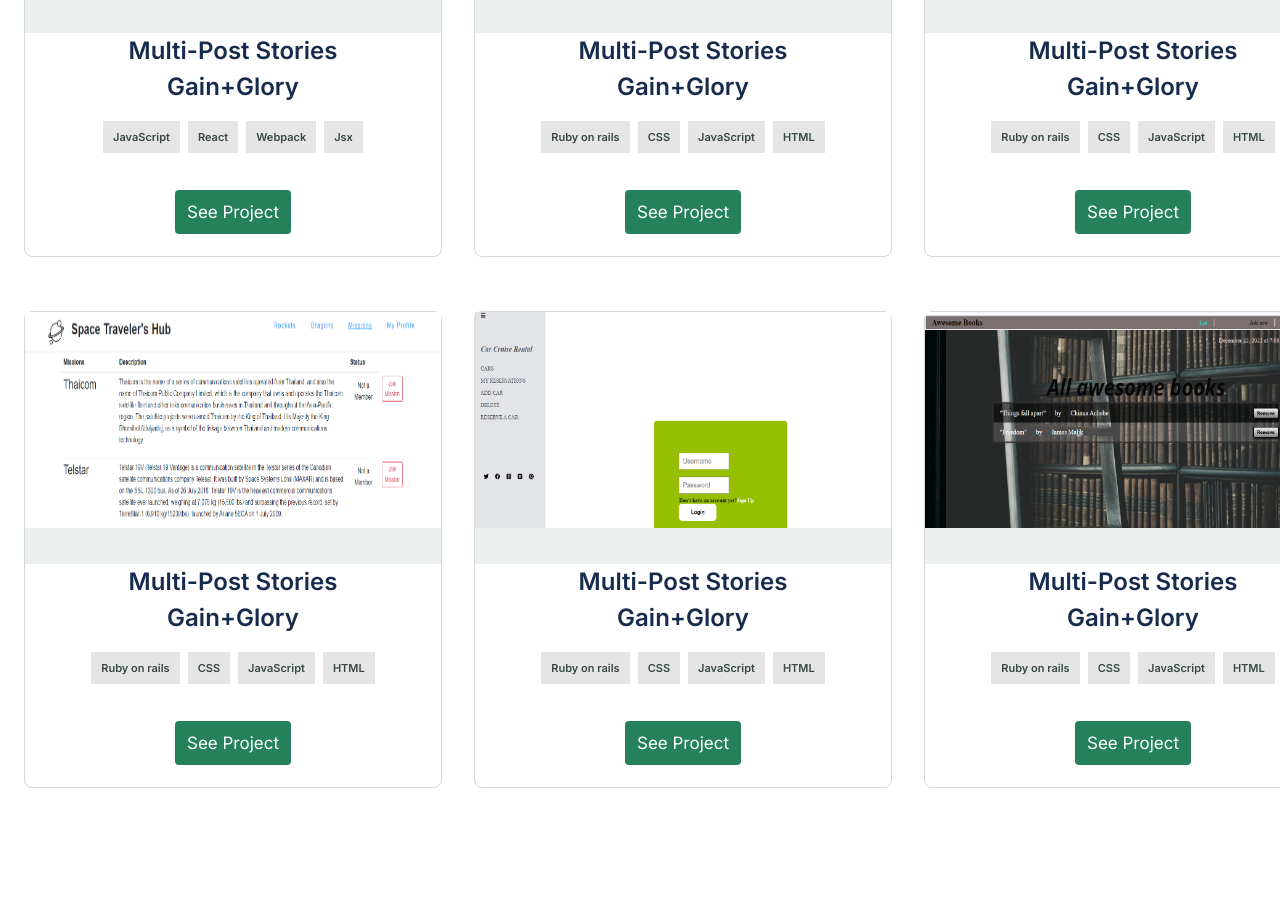
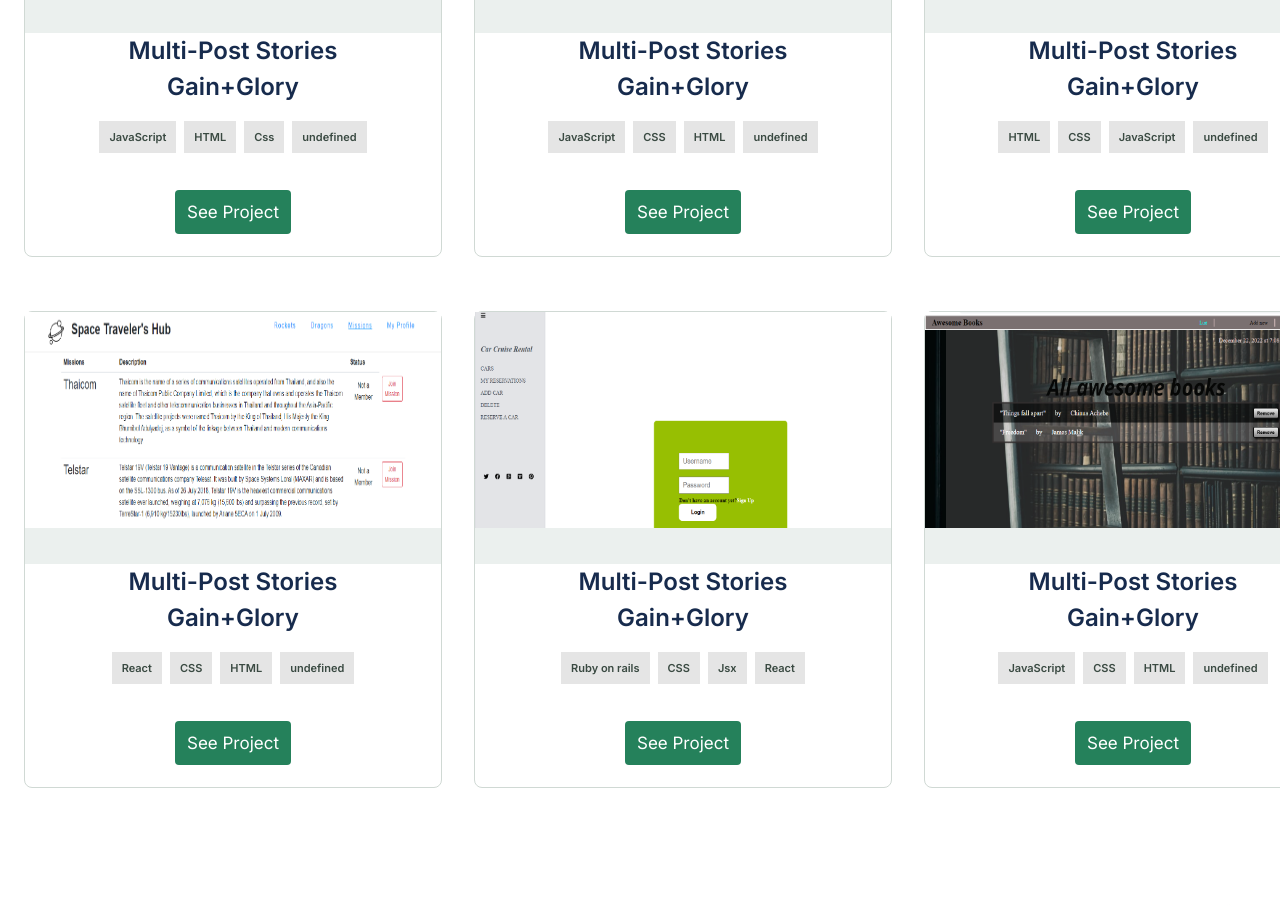
Before and after one commit to Eternalgratis/Portfolio, a plain HTML site: page index.html in a window 1280 px wide. Shown: the part 1054-1962 px from the top of the page. Drawn offline with Linux system fonts and the light colour scheme.

Commit message:
Adding projects to my portfolio

```diff
--- a/modal.js
+++ b/modal.js
@@ -23,9 +23,9 @@ const proj = [
 
     projectSubtitle: 'Gain+Glory',
 
-    skills: ['JavaScript', 'React', 'Webpack', 'Jsx', 'Css'],
+    skills: [ 'JavaScript', 'HTML', 'Css' ],
 
-    projectDetails: 'https://github.com/Eternalgratis/Math-magician',
+    href: 'https://github.com/Eternalgratis/Math-magician',
 
     // liveUrl:
     // sourceUrl:
@@ -38,7 +38,9 @@ const proj = [
 
     projectSubtitle: 'Gain+Glory',
 
-    skills: ['Ruby on rails', 'CSS', 'JavaScript', 'HTML'],
+    skills: [ 'JavaScript', 'CSS', 'HTML' ],
+
+    href: 'https://github.com/Eternalgratis/Bookstore',
 
     // liveUrl:
     // sourceUrl:
@@ -51,7 +53,9 @@ const proj = [
 
     projectSubtitle: 'Gain+Glory',
 
-    skills: ['Ruby on rails', 'CSS', 'JavaScript', 'HTML'],
+    skills: [ 'HTML', 'CSS', 'JavaScript' ],
+
+    href:'https://github.com/Eternalgratis/Leaderboard',
 
     // liveUrl:
     // sourceUrl:
@@ -64,7 +68,9 @@ const proj = [
 
     projectSubtitle: 'Gain+Glory',
 
-    skills: ['Ruby on rails', 'CSS', 'JavaScript', 'HTML'],
+    skills: [ 'React', 'CSS', 'HTML' ],
+
+    href: 'https://github.com/Eternalgratis/Space-Travelers',
 
     // liveUrl:
     // sourceUrl:
@@ -77,7 +83,9 @@ const proj = [
 
     projectSubtitle: 'Gain+Glory',
 
-    skills: ['Ruby on rails', 'CSS', 'JavaScript', 'HTML'],
+    skills: [ 'Ruby on rails', 'CSS', 'Jsx', 'React' ],
+
+    href: 'https://github.com/Eternalgratis/car_cruise_rental',
 
     // liveUrl:
     // sourceUrl:
@@ -90,7 +98,9 @@ const proj = [
 
     projectSubtitle: 'Gain+Glory',
 
-    skills: ['Ruby on rails', 'CSS', 'JavaScript', 'HTML'],
+    skills: [ 'JavaScript', 'CSS', 'HTML' ],
+
+    href: 'https://github.com/Eternalgratis/AwesomebooksES6',
 
     // liveUrl:
     // sourceUrl:
@@ -106,7 +116,7 @@ function showProj() {
 
     <div class='Projects'>
                 <div class='empty-div'>
-                <img src='${proj[projIndex].projectImage}' alt='project image' class='portfolio1'>
+                <img src='${proj[projIndex].projectImage}' alt='project image' class='portfolio'>
                 </div>
                 <div class='Proj-text1'>
                     <h3>${proj[projIndex].projectTitle}</h3>
@@ -118,7 +128,7 @@ function showProj() {
                         <li>${proj[projIndex].skills[3]}</li>
                     </ul>
                     <br>
-                    <a class='pro-btn' href='#works-section'>See Project</a>
+                    <a class='pro-btn' href='${proj[projIndex].href}'>See Project</a>
                 </div>
             </div>
 
--- a/style.css
+++ b/style.css
@@ -594,7 +594,7 @@ footer {
     height: 252px;
   }
 
-  .portfolio1, .portfolio2, .portfolio3, .portfolio4, .portfolio5, .portfolio6 {
+  .portfolio {
     height: 216px;
     width: 416px;
   }
```
